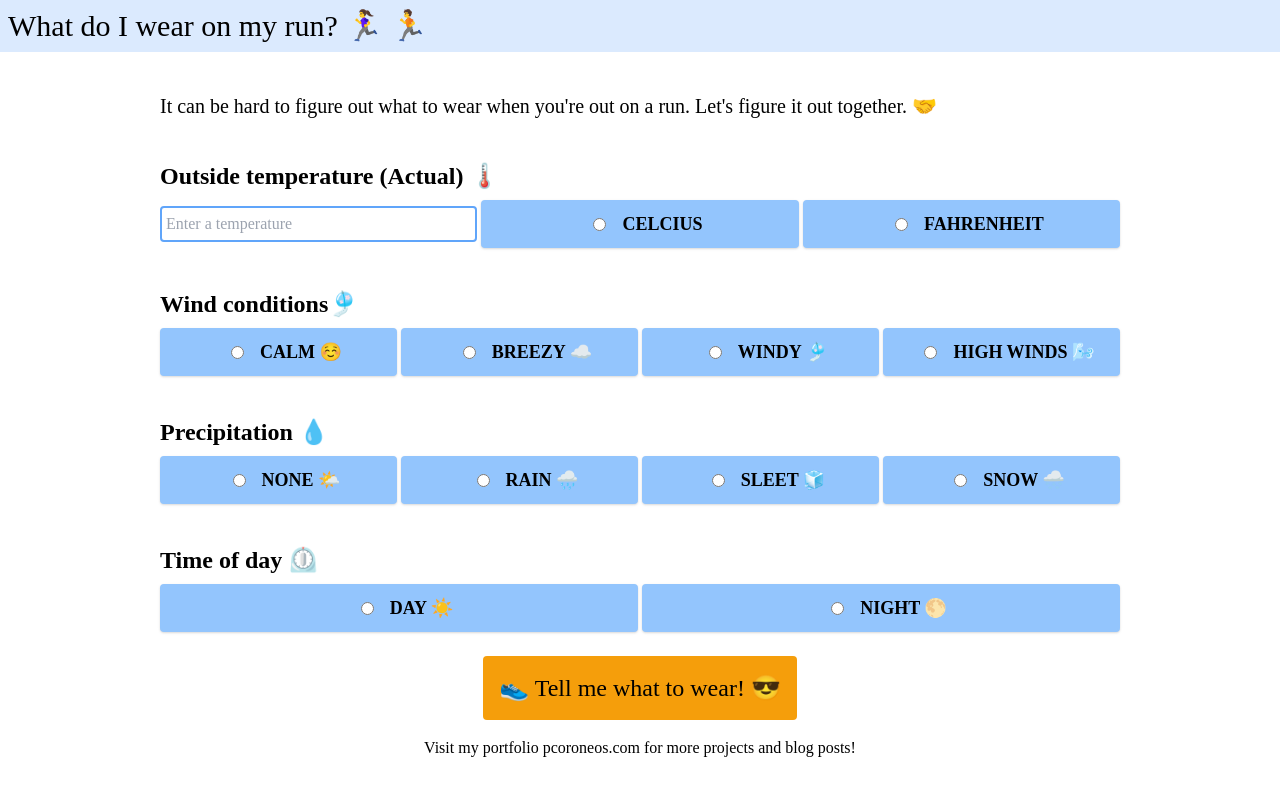
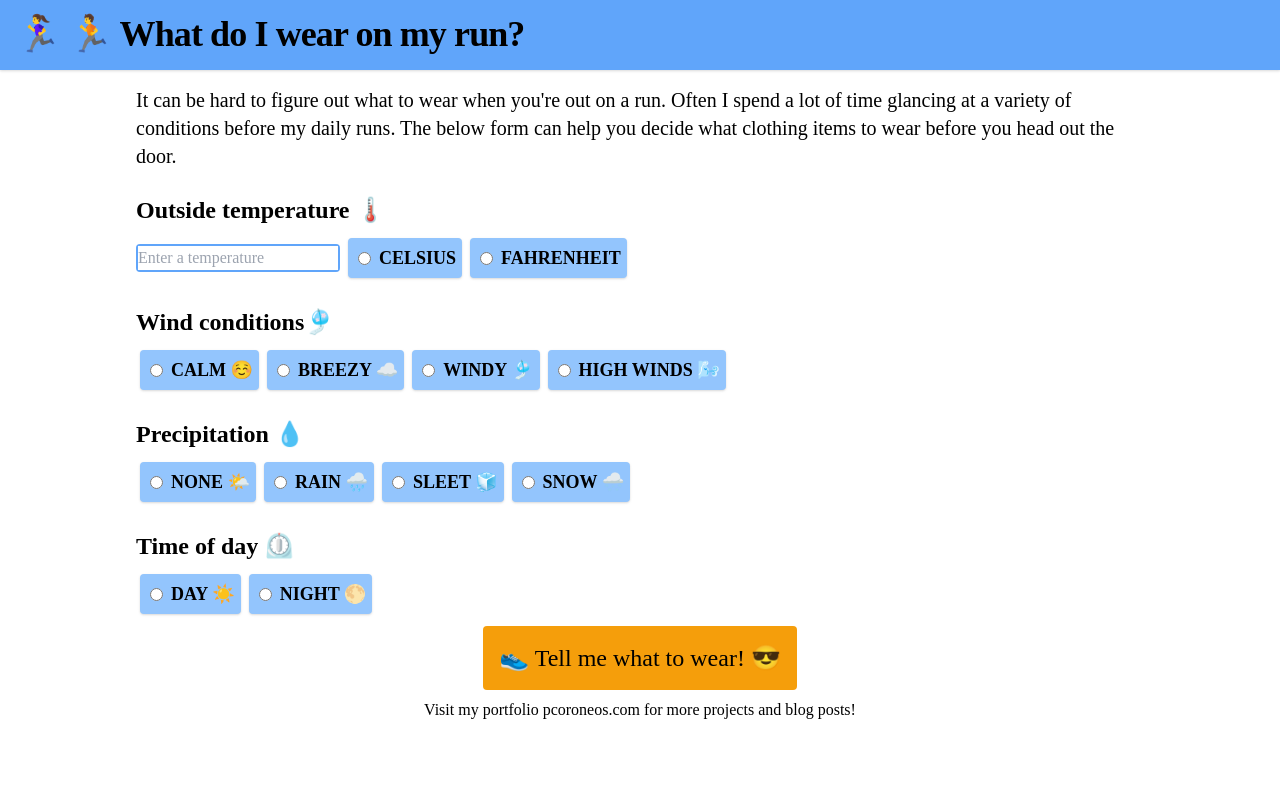
Before and after one commit to PaulACoroneos/Dude-What-Do-I-Wear-On-My-Run, a Next.js app: page / in a window 1280 px wide. Shown: the top 796 px of the page. Built offline with nearby package versions, Linux system fonts and the light colour scheme; what @tailwindcss/custom-forms would draw is missing.

Commit message:
complete mvp styling for main page

```diff
--- /dev/null
+++ b/components/clothing-article/index.tsx
@@ -0,0 +1,13 @@
+import * as React from "react";
+
+const ClothingArticle: React.FC = () => (
+  <div className="bg-color-400 flex flex-initial">
+    <span className="border-2 py-2 px-4 rounded text-2xl font-bold flex justify-center items-center bg-blue-200 shadow border-blue-200">Jacket 🧥</span>
+    <p className="border-2 mx-2 p-2 rounded text-xl bg-blue-200 shadow border-blue-200 flex justify-center items-center">
+      Wear a jacket that has a full zipper so that you can modulate your warmth
+      similar to a thermostat
+    </p>
+  </div>
+);
+
+export default ClothingArticle;
--- a/components/modal/modal.module.css
+++ b/components/modal/modal.module.css
@@ -8,9 +8,9 @@
   padding: 20px;
   text-align: center;
   width: 90%;
-  max-width: 400px;
+  max-width: 1200px;
   position: fixed;
-  top: 50%;
+  top: 25%;
   left: 50%;
   transform: translate(-50%, -50%);
   border: 1px solid #dddddd;
--- a/pages/index.js
+++ b/pages/index.js
@@ -1,5 +1,6 @@
 import Head from "next/head";
-import Modal from '../components/modal'
+import Modal from '../components/modal';
+import ClothingArticle from '../components/clothing-article';
 import * as React from "react";
 
 const formReducer = (state, event) => {
@@ -27,23 +28,25 @@ export default function Home() {
         <title>What do I wear on my run?</title>
       </Head>
       <main>
-        <h1 className="text-3xl p-2 bg-blue-100">What do I wear on my run? 🏃‍♀️ 🏃</h1>
-        <div className="max-w-3xl mx-auto px-4 sm:px-6 xl:max-w-5xl xl:px-0 rounded">
-          <div className="flex flex-col p-4 mt-2">
-            <p className="text-xl p-4">
+        <header>
+        <h1 className="text-4xl leading-none font-extrabold tracking-tight text-left px-2 py-4 md:p-4 border-b-2 bg-blue-400 border-blue-400 shadow">🏃‍♀️ 🏃 What do I wear on my run?</h1>
+        </header>
+        <div className="mx-auto md:max-w-5xl md:px-4 sm:px-6 xl:px-0 rounded">
+          <div className="flex flex-col mt-2">
+            <p className="text-xl p-2">
               It can be hard to figure out what to wear when you're out on a
-              run. Let's figure it out together. 🤝
+              run. Often I spend a lot of time glancing at a variety of conditions before my daily runs. The below form can help you decide what clothing items to wear before you head out the door.
             </p>
             <form onSubmit={handleSumbit}>
               <fieldset>
-                <div className="p-4 mt-2">
+                <div className="p-2 mt-2">
                   <p className="pb-2 text-2xl font-bold">
-                    Outside temperature (Actual) 🌡️
+                    Outside temperature 🌡️
                   </p>
-                  <div className="grid grid-cols-3 items-center content-start gap-1 ">
-                    <label className="border-2 rounded border-blue-400 p-1 flex">
+                  <div className="flex flex-col md:flex-row items-center">
+                    <label className="border-2 rounded border-blue-400 flex w-full md:w-auto md:mr-1">
                       <input
-                        className="form-input flex-1"
+                        className="form-input w-full"
                         name="temp_val"
                         type="number"
                         onChange={setFormData}
@@ -51,21 +54,21 @@ export default function Home() {
                       />
                     </label>
                     <label
-                      style={{ margin: 0 }}
+                      style={{ margin: '4px' }}
                       className="form-input-checkbox-label"
                     >
                       <input
-                        value="celcius"
-                        checked={formData.temp_unit === "celcius"}
+                        value="celsius"
+                        checked={formData.temp_unit === "celsius"}
                         type="radio"
                         name="temp_unit"
-                        className="form-radio mx-4"
+                        className="form-radio ml-1 mr-2"
                         onChange={setFormData}
                       />{" "}
-                      Celcius
+                      Celsius
                     </label>
                     <label
-                      style={{ margin: 0 }}
+                      style={{ margin: '4px' }}
                       className="form-input-checkbox-label"
                     >
                       <input
@@ -73,120 +76,120 @@ export default function Home() {
                         checked={formData.temp_unit === "fahrenheit"}
                         type="radio"
                         name="temp_unit"
-                        className="form-radio mx-4"
+                        className="form-radio ml-1 mr-2"
                         onChange={setFormData}
                       />{" "}
                       Fahrenheit
                     </label>
                   </div>
                 </div>
-                <div className="p-4 mt-2 rounded">
+                <div className="p-2 mt-2">
                   <p className="pb-2 text-2xl font-bold">Wind conditions🎐</p>
-                  <div className="grid grid-cols-4 items-center content-start gap-1">
+                  <div className="flex flex-col md:flex-row items-center">
                     <label
-                      style={{ margin: 0 }}
+                      style={{ margin: '4px' }}
                       className="form-input-checkbox-label "
                     >
                       <input
                         value="calm"
                         type="radio"
                         name="wind"
-                        className="form-radio mx-4"
+                        className="form-radio ml-1 mr-2"
                         onChange={setFormData}
                       />{" "}
                       Calm ☺️
                     </label>
                     <label
-                      style={{ margin: 0 }}
+                      style={{ margin: '4px' }}
                       className="form-input-checkbox-label "
                     >
                       <input
                         value="breezy"
                         type="radio"
                         name="wind"
-                        className="form-radio mx-4"
+                        className="form-radio ml-1 mr-2"
                         onChange={setFormData}
                       />{" "}
                       Breezy ☁️
                     </label>
                     <label
-                      style={{ margin: 0 }}
+                      style={{ margin: '4px' }}
                       className="form-input-checkbox-label "
                     >
                       <input
                         value="windy"
                         type="radio"
                         name="wind"
-                        className="form-radio mx-4"
+                        className="form-radio ml-1 mr-2"
                         onChange={setFormData}
                       />{" "}
                       Windy 🎐
                     </label>
                     <label
-                      style={{ margin: 0 }}
+                      style={{ margin: '4px' }}
                       className="form-input-checkbox-label "
                     >
                       <input
                         value="high_winds"
                         type="radio"
                         name="wind"
-                        className="form-radio mx-4"
+                        className="form-radio ml-1 mr-2"
                         onChange={setFormData}
                       />{" "}
                       High Winds 🌬️
                     </label>
                   </div>
                 </div>
-                <div className="p-4 mt-2 rounded">
+                <div className="p-2 mt-2">
                   <p className="pb-2 text-2xl font-bold">Precipitation 💧</p>
-                  <div className="grid grid-cols-4 items-center content-start gap-1">
+                  <div className="flex flex-col md:flex-row items-center">
                     <label
-                      style={{ margin: 0 }}
+                      style={{ margin: '4px' }}
                       className="form-input-checkbox-label "
                     >
                       <input
                         value="none"
                         type="radio"
                         name="precipitation"
-                        className="form-radio mx-4"
+                        className="form-radio ml-1 mr-2"
                         onChange={setFormData}
                       />{" "}
                       None 🌤️
                     </label>
                     <label
-                      style={{ margin: 0 }}
+                      style={{ margin: '4px' }}
                       className="form-input-checkbox-label "
                     >
                       <input
                         value="rain"
                         type="radio"
                         name="precipitation"
-                        className="form-radio mx-4"
+                        className="form-radio ml-1 mr-2"
                         onChange={setFormData}
                       />{" "}
                       Rain 🌧️
                     </label>
                     <label
-                      style={{ margin: 0 }}
+                      style={{ margin: '4px' }}
                       className="form-input-checkbox-label"
                     >
                       <input
                         value="sleet"
                         type="radio"
                         name="precipitation"
-                        className="form-radio mx-4"
+                        className="form-radio ml-1 mr-2"
                         onChange={setFormData}
                       />{" "}
                       Sleet 🧊
                     </label>
                     <label
-                      style={{ margin: 0 }}
+                      style={{ margin: '4px' }}
                       className="form-input-checkbox-label"
                     >
                       <input
                         value="sleet"
                         type="radio"
-                        className="form-radio mx-4"
+                        className="form-radio ml-1 mr-2"
                         name="precipitation"
                         onChange={setFormData}
                       />{" "}
@@ -194,31 +197,31 @@ export default function Home() {
                     </label>
                   </div>
                 </div>
-                <div className="p-4 mt-2 rounded">
+                <div className="p-2 mt-2">
                   <p className="pb-2 text-2xl font-bold">Time of day ⏲️</p>
-                  <div className="grid grid-cols-2 items-center content-start gap-1">
+                  <div className="flex flex-col md:flex-row items-center">
                     <label
-                      style={{ margin: 0 }}
+                      style={{ margin: '4px' }}
                       className="form-input-checkbox-label "
                     >
                       <input
                         value="day"
                         type="radio"
                         name="time"
-                        className="form-radio mx-4"
+                        className="form-radio ml-1 mr-2"
                         onChange={setFormData}
                       />{" "}
                       Day ☀️
                     </label>
                     <label
-                      style={{ margin: 0 }}
+                      style={{ margin: '4px' }}
                       className="form-input-checkbox-label "
                     >
                       <input
                         value="night"
                         type="radio"
                         name="time"
-                        className="form-radio mx-4"
+                        className="form-radio ml-1 mr-2"
                         onChange={setFormData}
                       />{" "}
                       Night 🌕
@@ -228,7 +231,7 @@ export default function Home() {
                 <div className="flex justify-center">
                   <button
                     type="submit"
-                    className="bg-yellow-500 p-4 mt-2 rounded text-2xl"
+                    className="bg-yellow-500 p-4 rounded text-2xl"
                   >
                     👟 Tell me what to wear! 😎
                   </button>
@@ -238,8 +241,11 @@ export default function Home() {
           </div>
         </div>
         {/* modal */}
-        {isModalVisible ? <Modal runData={formData} onClose={handleModalClose} /> : null}
-        <footer className="text-md text-center">
+        {isModalVisible ? <Modal title="Here's what I think you should wear 💪" onClose={handleModalClose}>
+          <ClothingArticle />
+          <span className="text-lg mt-2">Have a safe and wonderful run! 🥳</span>
+        </Modal> : null}
+        <footer className="text-md text-center mt-2">
           <a
             href="https://www.pcoroneos.com"
             target="_blank"
--- a/styles/globals.css
+++ b/styles/globals.css
@@ -4,10 +4,16 @@
 
 @layer components {
   .form-input-checkbox-label {
-    @apply mb-2 uppercase font-bold text-lg bg-blue-300 p-2 cursor-pointer m-0 text-center border-2 rounded flex items-center justify-center border-blue-300 shadow;
+    @apply mb-2 uppercase font-bold text-lg bg-blue-300 p-1 cursor-pointer m-2 border-2 rounded flex items-center border-blue-300 shadow w-full md:w-auto bg-yellow-500;
   }
 }
 
 html {
   font-family: font-sans;
+  color: text-gray-800;
 }
+
+h1 {
+  margin: 0;
+  padding: 0;
+}
--- a/tailwind.config.js
+++ b/tailwind.config.js
@@ -5,7 +5,8 @@ module.exports = {
     extend: {},
   },
   variants: {
-    extend: {},
+    extend: {
+    },
   },
   plugins: [require("@tailwindcss/custom-forms")],
 };
```
Also changed, not shown: components/modal/index.tsx (+4 -5 lines).
